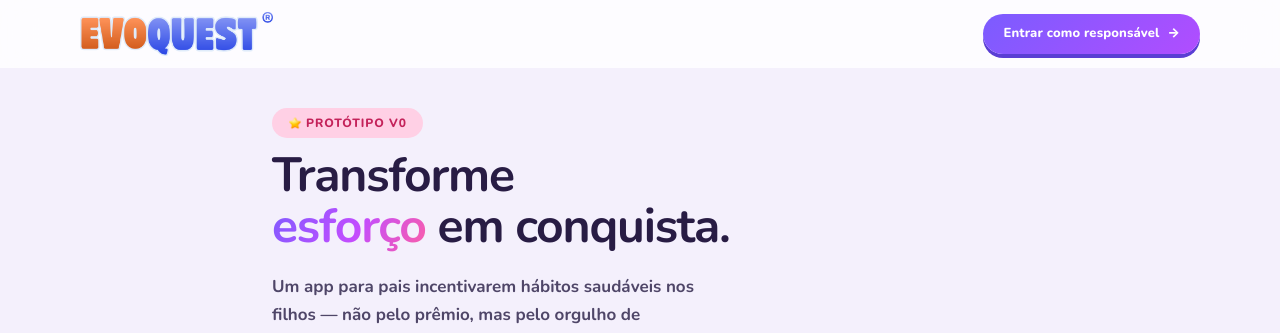
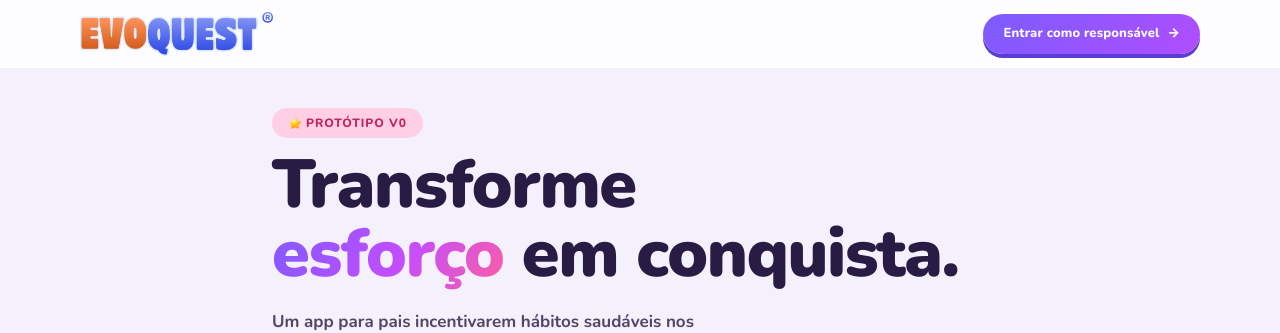
Before and after one commit to joseviitordossantos-hub/evoquest, a Next.js app: page / in a window 1280 px wide. Shown: the top 333 px of the page. Built offline with nearby package versions, Linux system fonts and the light colour scheme; no server answers; the database is empty.

Commit message:
feat: título da landing maior (68px) e mais pesado (font-black)

```diff
--- a/src/app/page.tsx
+++ b/src/app/page.tsx
@@ -31,7 +31,7 @@ export default async function Home() {
 
       <section className="px-4 pt-10 pb-8 max-w-3xl mx-auto relative z-10">
         <span className="kid-chip kid-chip-pink inline-flex items-center gap-1"><AppIcon name="star" size={14} /> PROTÓTIPO V0</span>
-        <h1 className="font-heading font-bold text-[48px] leading-[1.08] tracking-tight text-kid-text-strong mt-3">
+        <h1 className="font-heading font-black text-[68px] leading-[1.02] tracking-[-0.02em] text-kid-text-strong mt-3">
           Transforme<br />
           <span className="kid-gradient-text">esforço</span>
           {" "}em conquista.
```
